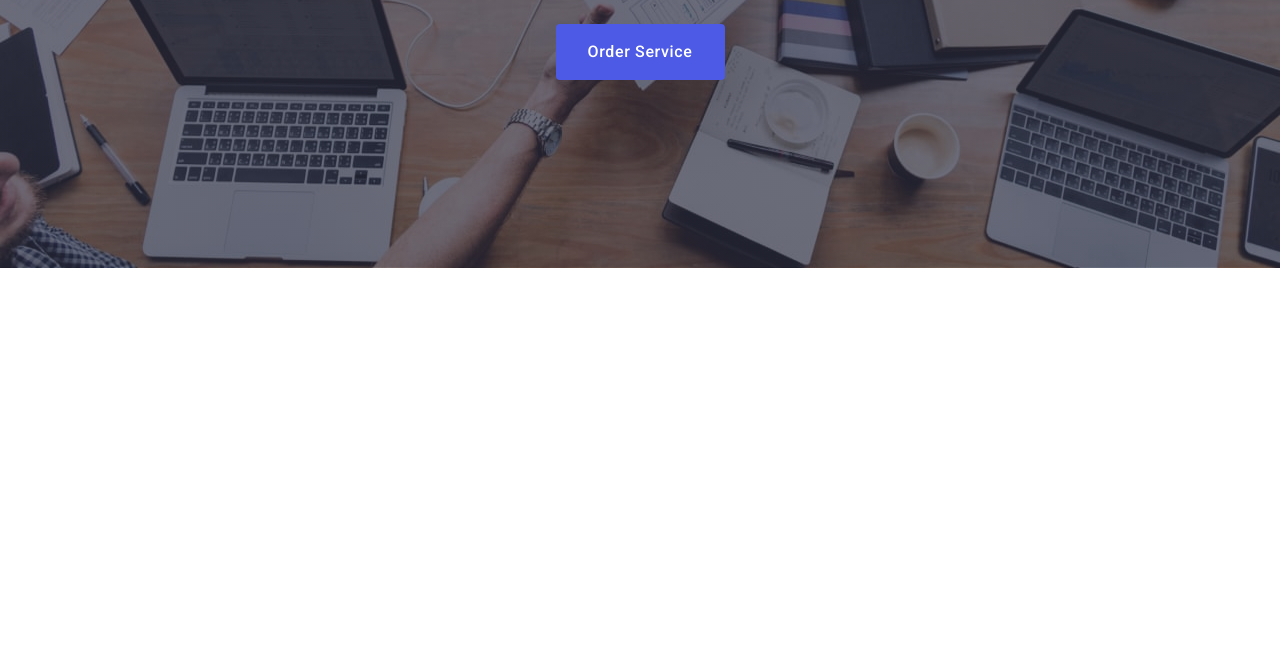
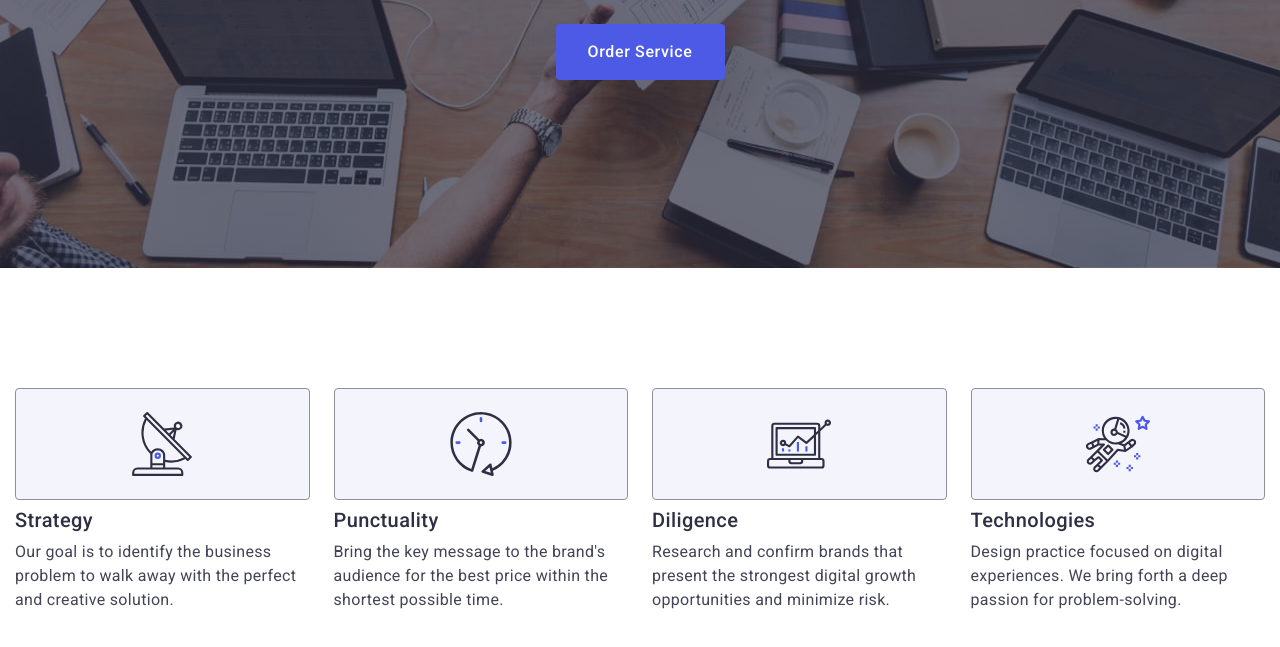
Before and after one commit to yurikorock/goit-markup-hw-06, a plain HTML site: page index.html in a window 1280 px wide. Shown: the part 405-1052 px from the top of the page. Before the commit the page ends 800 px from the top, so only its background shows below. Drawn offline with nearby package versions, Linux system fonts and the light colour scheme.

Commit message:
add adaptive section benefits

```diff
--- a/css/styles.css
+++ b/css/styles.css
@@ -323,7 +323,13 @@ img {
 }
 
 .benefits {
-  padding: 120px 0;
+  padding: 96px 0;
+}
+
+@media screen and (min-width: 1158px) {
+  .benefits {
+    padding: 120px 0;
+  }
 }
 
 .benefits-title {
@@ -332,13 +338,36 @@ img {
 
 .benefits-list {
   display: flex;
-  gap: 24px;
+  flex-direction: column;
+  row-gap: 72px;
+  column-gap: 24px;
+  // gap: 24px;
   padding: 0;
 }
 
-.benefits-item {
-  width: calc((100% - 3 * 24px) / 4);
+@media screen and (min-width: 768px) {
+  .benefits-list {
+
+    flex-direction: row;
+    flex-wrap: wrap;
+
+  }
 }
+
+.benefits-item {}
+
+@media screen and (min-width: 768px) {
+  .benefits-item {
+    width: calc((100% - 1 * 24px) / 2);
+  }
+}
+
+@media screen and (min-width: 1158px) {
+  .benefits-item {
+    width: calc((100% - 3 * 24px) / 4);
+  }
+}
+
 
 .benefits-icon {
   height: 112px;
@@ -349,27 +378,63 @@ img {
   display: flex;
   align-items: center;
   justify-content: center;
+  display: none;
+}
+
+@media screen and (min-width: 1158px) {
+  .benefits-icon {
+    height: 112px;
+    background: #f4f4fd;
+    border: 1px solid #8e8f99;
+    border-radius: 4px;
+    margin-bottom: 8px;
+    display: flex;
+    align-items: center;
+    justify-content: center;
+
+  }
 }
 
 .benefits-subtitle {
-  font-weight: 500;
-  font-size: 20px;
+  font-weight: 700;
+  font-size: 36px;
 
   /* line-height: 24px; */
-  line-height: 1.2;
+  line-height: 1.11;
   letter-spacing: 0.02em;
   color: #2e2f42;
   margin-bottom: 8px;
+  text-align: center;
+}
+
+@media screen and (min-width: 768px) {
+  .benefits-subtitle {
+    text-align: left;
+  }
+}
+
+@media screen and (min-width: 1158px) {
+  .benefits-subtitle {
+    font-weight: 500;
+    font-size: 20px;
+    line-height: 1.2;
+  }
 }
 
 .benefits-text {
-  font-weight: 400;
+  font-weight: 500;
   font-size: 16px;
 
   /* line-height: 24px; */
   line-height: 1.5;
   letter-spacing: 0.02em;
   color: #434455;
+}
+
+@media screen and (min-width: 1158px) {
+  .benefits-text {
+    font-weight: 400;
+  }
 }
 
 /* #endregion */
--- a/index.html
+++ b/index.html
@@ -71,7 +71,7 @@
         </div>
       </section>
       <!--Benefits section-->
-      <section class="benefits hide">
+      <section class="benefits">
         <div class="container">
           <h2 class="visually-hidden">Benefits</h2>
           <ul class="benefits-list">
```
